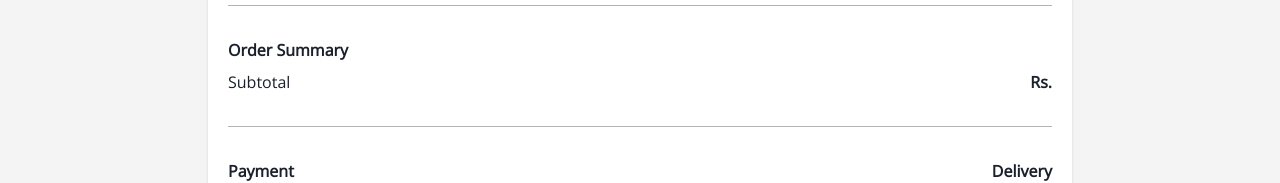
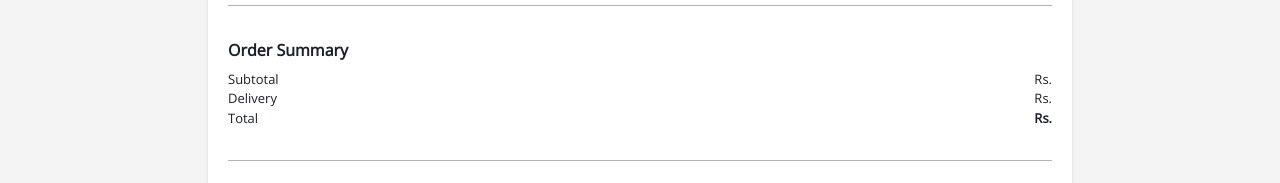
Before and after one commit to namgellama/grit_client, a React (Vite) app: page /orders/mine/1 in a window 1280 px wide. Shown: the part 294-477 px from the top of the page. Built offline with nearby package versions, Linux system fonts and the light colour scheme; no server answers.

Commit message:
Implement subtotal, deliveryCharge and total

```diff
--- a/src/components/customer/BagItems.tsx
+++ b/src/components/customer/BagItems.tsx
@@ -3,9 +3,11 @@ import { BagItem } from "../../app/interfaces/bagItem";
 
 interface Props {
 	bagItems: BagItem[];
+	deliveryCharge: number;
+	total: number;
 }
 
-const BagItems = ({ bagItems }: Props) => {
+const BagItems = ({ bagItems, deliveryCharge, total }: Props) => {
 	return (
 		<Box flex={1} pl={5}>
 			<Flex direction="column" h="100%" justify="space-between">
@@ -80,7 +82,7 @@ const BagItems = ({ bagItems }: Props) => {
 							Delivery
 						</Text>
 						<Text fontSize="small" fontWeight="semibold">
-							Rs. 100
+							Rs. {deliveryCharge}
 						</Text>
 					</HStack>
 					<HStack justify="space-between">
@@ -88,7 +90,7 @@ const BagItems = ({ bagItems }: Props) => {
 							Total
 						</Text>
 						<Text fontSize="small" fontWeight="bold">
-							Rs. 100
+							Rs. {total}
 						</Text>
 					</HStack>
 				</Flex>
--- a/src/components/customer/DeliveryForm.tsx
+++ b/src/components/customer/DeliveryForm.tsx
@@ -14,9 +14,10 @@ import InputErrorMessage from "../shared/InputErrorMessage";
 interface Props {
 	register: UseFormRegister<FormFields>;
 	errors: FieldErrors<FormFields>;
+	setDeliveryCharge: (value: number) => void;
 }
 
-const DeliveryForm = ({ register, errors }: Props) => {
+const DeliveryForm = ({ register, errors, setDeliveryCharge }: Props) => {
 	return (
 		<Flex direction="column" w="100%">
 			<Heading fontSize="larger" letterSpacing={1}>
@@ -61,9 +62,15 @@ const DeliveryForm = ({ register, errors }: Props) => {
 					variant="filled"
 					background="white"
 					{...register("city")}
+					onChange={(e) => {
+						const deliveryCharge = cities.find(
+							(city) => city.name === e.target.value
+						)?.value;
+						setDeliveryCharge(deliveryCharge!);
+					}}
 				>
 					{cities.map((city) => (
-						<option key={city}>{city}</option>
+						<option key={city.name}>{city.name}</option>
 					))}
 				</Select>
 				{errors.city && (
--- a/src/pages/customer/CheckoutPage.tsx
+++ b/src/pages/customer/CheckoutPage.tsx
@@ -8,7 +8,7 @@ import {
 	VStack,
 } from "@chakra-ui/react";
 import { zodResolver } from "@hookform/resolvers/zod";
-import { useEffect } from "react";
+import { useEffect, useState } from "react";
 import { useForm } from "react-hook-form";
 import { useNavigate } from "react-router-dom";
 import {
@@ -23,12 +23,16 @@ import {
 	MyContainer,
 	PaymentMethods,
 } from "../../components";
+import { cities } from "../../utilities/data";
 import {
 	checkoutSchema,
 	FormFields,
 } from "../../validations/checkoutValidation";
 
 const CheckoutPage = () => {
+	const [subTotal, setSubTotal] = useState(0);
+	const [deliveryCharge, setDeliveryCharge] = useState(0);
+	const [total, setTotal] = useState(0);
 	const { user } = useAppSelector((state) => state.auth);
 	const {
 		data: bagItems,
@@ -42,11 +46,30 @@ const CheckoutPage = () => {
 	const {
 		register,
 		handleSubmit,
+		getValues,
 		setError,
 		formState: { errors, isSubmitting },
 	} = useForm<FormFields>({
 		resolver: zodResolver(checkoutSchema),
 	});
+
+	useEffect(() => {
+		const result = bagItems?.reduce(
+			(acc, curr) => (acc += curr.unitTotalPrice),
+			0
+		);
+		setSubTotal(result!);
+	}, [bagItems]);
+
+	useEffect(() => {
+		const cityName = getValues("city");
+		const result = cities.find((city) => city.name === cityName)?.value;
+		setDeliveryCharge(result!);
+	}, [getValues, cities]);
+
+	useEffect(() => {
+		setTotal(subTotal + deliveryCharge);
+	}, [subTotal, deliveryCharge]);
 
 	useEffect(() => {
 		if (errors.root?.message)
@@ -60,13 +83,11 @@ const CheckoutPage = () => {
 	}, [errors.root]);
 
 	const onSubmit = async (order: FormFields) => {
-		const totalPrice = bagItems?.reduce(
-			(acc, curr) => (acc += curr.unitTotalPrice),
-			0
-		);
 		const data = {
 			orderItems: bagItems!,
-			totalPrice: totalPrice!,
+			subTotal,
+			deliveryCharge,
+			total,
 			address: {
 				addressLine1: order.addressLine1,
 				addressLine2: order.addressLine2,
@@ -75,7 +96,7 @@ const CheckoutPage = () => {
 				country: order.country,
 			},
 			payment: {
-				amount: totalPrice!,
+				amount: total,
 				method: order.paymentMethod,
 			},
 		};
@@ -108,7 +129,11 @@ const CheckoutPage = () => {
 					align="start"
 					onSubmit={handleSubmit(onSubmit)}
 				>
-					<DeliveryForm register={register} errors={errors} />
+					<DeliveryForm
+						register={register}
+						errors={errors}
+						setDeliveryCharge={setDeliveryCharge}
+					/>
 					<PaymentMethods register={register} errors={errors} />
 
 					<Button
@@ -125,7 +150,11 @@ const CheckoutPage = () => {
 				<Center height="90vh" borderColor="gray">
 					<Divider orientation="vertical" />
 				</Center>
-				<BagItems bagItems={bagItems ?? []} />
+				<BagItems
+					bagItems={bagItems ?? []}
+					deliveryCharge={deliveryCharge}
+					total={total}
+				/>
 			</HStack>
 		</MyContainer>
 	);
--- a/src/pages/customer/MyOrderDetailPage.tsx
+++ b/src/pages/customer/MyOrderDetailPage.tsx
@@ -54,6 +54,7 @@ const MyOrderDetailPage = () => {
 									alt={orderItem.product.name}
 									w="80px"
 									h="80px"
+									objectFit="cover"
 								/>
 								<HStack justify="space-between" w="100%">
 									<VStack>
@@ -83,9 +84,19 @@ const MyOrderDetailPage = () => {
 							Order Summary
 						</Text>
 						<HStack justify="space-between">
-							<Text>Subtotal</Text>
-							<Text fontWeight="bold">
-								Rs. {order?.totalPrice}
+							<Text fontSize="small">Subtotal</Text>
+							<Text fontSize="small">Rs. {order?.subTotal}</Text>
+						</HStack>
+						<HStack justify="space-between">
+							<Text fontSize="small">Delivery</Text>
+							<Text fontSize="small">
+								Rs. {order?.deliveryCharge}
+							</Text>
+						</HStack>
+						<HStack justify="space-between">
+							<Text fontSize="small">Total</Text>
+							<Text fontSize="small" fontWeight="bold">
+								Rs. {order?.total}
 							</Text>
 						</HStack>
 					</Box>
--- a/src/pages/customer/MyOrdersPage.tsx
+++ b/src/pages/customer/MyOrdersPage.tsx
@@ -1,19 +1,17 @@
 import {
+	Table,
 	TableContainer,
-	Table,
-	TableCaption,
+	Tbody,
+	Td,
+	Th,
 	Thead,
 	Tr,
-	Th,
-	Tbody,
-	Td,
-	Tfoot,
 } from "@chakra-ui/react";
+import { Link } from "react-router-dom";
+import { useGetMyOrdersQuery } from "../../app/features/order/orderApiSlice";
+import { useAppSelector } from "../../app/hooks";
 import { MyContainer } from "../../components";
-import { useAppSelector } from "../../app/hooks";
-import { useGetMyOrdersQuery } from "../../app/features/order/orderApiSlice";
 import { getStringDate } from "../../utilities/getStringDate";
-import { Link } from "react-router-dom";
 
 const MyOrdersPage = () => {
 	const { user } = useAppSelector((state) => state.auth);
@@ -41,7 +39,7 @@ const MyOrdersPage = () => {
 										{order.id}
 									</Link>
 								</Td>
-								<Td isNumeric>{order.totalPrice}</Td>
+								<Td isNumeric>{order.total}</Td>
 								<Td>{order.status}</Td>
 								<Td>{getStringDate(order.createdAt)}</Td>
 								<Td>{order.payment?.method}</Td>
--- a/src/utilities/data.ts
+++ b/src/utilities/data.ts
@@ -1,4 +1,9 @@
-export const cities = ["Kathmandu", "Lalitpur", "Bhaktapur", "Others"];
+export const cities = [
+	{ name: "Kathmandu", value: 100 },
+	{ name: "Lalitpur", value: 120 },
+	{ name: "Bhaktapur", value: 130 },
+	{ name: "Others", value: 150 },
+];
 export const countries = ["Nepal"];
 export const paymentMethods = [
 	{ name: "Cash", value: "CASH" },
```
Also changed, not shown: src/app/interfaces/order.ts (+6 -2 lines).
